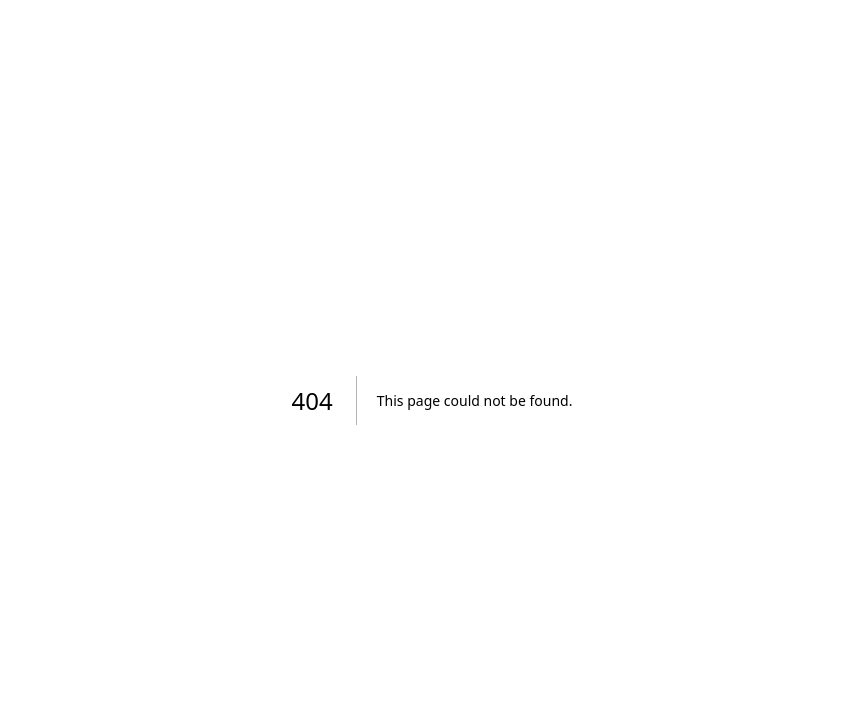
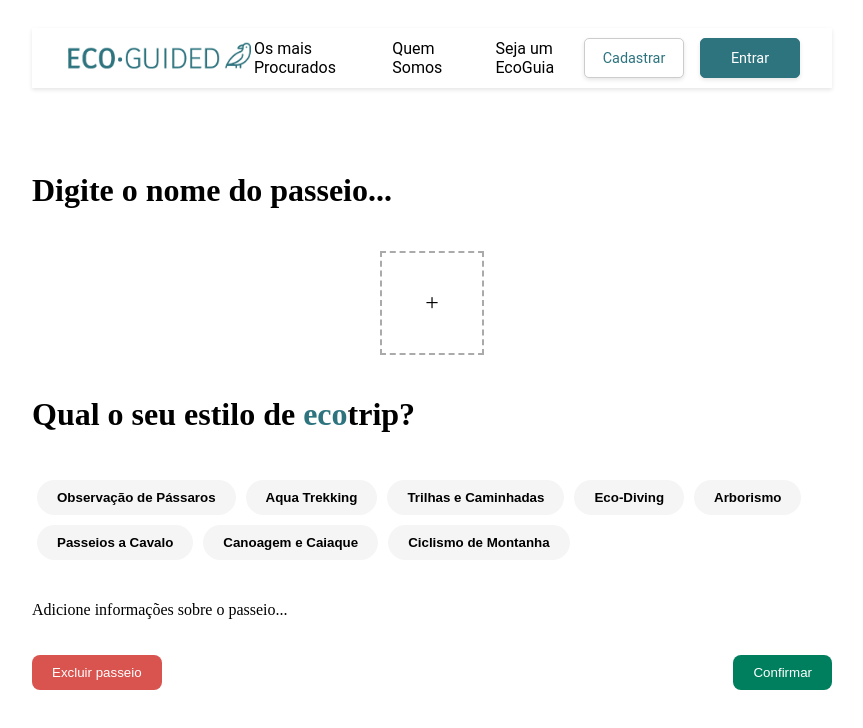
Before and after one commit to jose-fernando-1/Ecoguided, a Next.js app in the folder Frontend/nextapp/: page /FeedGuia2 in a window 1280 px wide. Before the commit this address had no page. Shown: the top 728 px of the page, without its empty margins (208-1071 px from the left). Built offline with nearby package versions, Linux system fonts and the light colour scheme.

Commit message:
FeedGuia 2

```diff
--- /dev/null
+++ b/Frontend/nextapp/components/Button.tsx
@@ -0,0 +1,18 @@
+import styles from "../styles/Button.module.css";
+
+interface ButtonProps {
+  text: string;
+  onClick: () => void;
+  type?: "primary" | "danger";
+  className?: string;
+}
+
+const Button = ({ text, onClick, type = "primary" }: ButtonProps) => {
+  return (
+    <button className={`${styles.button} ${styles[type]}`} onClick={onClick}>
+      {text}
+    </button>
+  );
+};
+
+export default Button;
--- /dev/null
+++ b/Frontend/nextapp/components/EditableText.tsx
@@ -0,0 +1,64 @@
+import { useState, useRef, useEffect, ElementType } from "react";
+
+interface EditableTextProps {
+  label?: string;
+  value: string;
+  setValue: (newValue: string) => void;
+  placeholder?: string;
+  tag?: ElementType; // permite definir o elemento HTML (ex: "h1", "p", etc.)
+}
+
+export default function EditableText({
+  label,
+  value,
+  setValue,
+  placeholder = "",
+  tag: Tag = "h1",
+}: EditableTextProps) {
+  const [editing, setEditing] = useState(false);
+  const textAreaRef = useRef<HTMLTextAreaElement>(null);
+
+  useEffect(() => {
+    if (textAreaRef.current) {
+      textAreaRef.current.style.height = "auto";
+      textAreaRef.current.style.height = textAreaRef.current.scrollHeight + "px";
+    }
+  }, [value, editing]);
+
+  return (
+    <div>
+      {label && <label>{label}</label>}
+      {editing ? (
+        <textarea
+          ref={textAreaRef}
+          value={value}
+          onChange={(e) => setValue(e.target.value)}
+          onBlur={() => setEditing(false)}
+          autoFocus
+          placeholder={placeholder}
+          style={{
+            border: "none",
+            outline: "none",
+            background: "transparent",
+            fontSize: "inherit",
+            resize: "none",
+            overflow: "hidden",
+            width: "100%",
+          }}
+        />
+      ) : (
+        <Tag
+          onClick={() => setEditing(true)}
+          style={{
+            cursor: "pointer",
+            width: "100%",
+            wordWrap: "break-word",
+            whiteSpace: "pre-wrap",
+          }}
+        >
+          {value || placeholder}
+        </Tag>
+      )}
+    </div>
+  );
+}
--- /dev/null
+++ b/Frontend/nextapp/components/ImageUploader.tsx
@@ -0,0 +1,28 @@
+import { useState } from "react";
+import styles from "../styles/ImageUploader.module.css";
+
+const ImageUploader = () => {
+  const [images, setImages] = useState<File[]>([]);
+
+  const handleImageUpload = (event: React.ChangeEvent<HTMLInputElement>) => {
+    if (event.target.files) {
+      setImages([...images, ...Array.from(event.target.files)]);
+    }
+  };
+
+  return (
+    <div className={styles.container}>
+      <div className={styles.imageGrid}>
+        {images.map((image, index) => (
+          <img key={index} src={URL.createObjectURL(image)} alt="Preview" className={styles.image} />
+        ))}
+        <label className={styles.uploadButton}>
+          +
+          <input type="file" accept="image/*" multiple onChange={handleImageUpload} />
+        </label>
+      </div>
+    </div>
+  );
+};
+
+export default ImageUploader;
--- /dev/null
+++ b/Frontend/nextapp/components/TripSelector.tsx
@@ -0,0 +1,49 @@
+import { useState } from "react";
+import styles from "../styles/TripSelector.module.css";
+import NavbarSimple from "../components/NavbarSimple";
+
+const tripOptions = [
+  "Observação de Pássaros",
+  "Aqua Trekking",
+  "Trilhas e Caminhadas",
+  "Eco-Diving",
+  "Arborismo",
+  "Passeios a Cavalo",
+  "Canoagem e Caiaque",
+  "Ciclismo de Montanha"
+];
+
+const TripSelector = () => {
+  const [selectedTrip, setSelectedTrip] = useState<string | null>(null);
+
+  return (
+    <div>
+      <div className={styles.container}>
+        <div className={styles.tripOptions}>
+          {tripOptions.map((trip) => (
+            <button
+              key={trip}
+              className={`${styles.tripButton} ${selectedTrip === trip ? styles.active : ""}`}
+              onClick={() => setSelectedTrip(trip)}
+              style={{
+                padding: "10px 20px",
+                borderRadius: "25px",
+                border: "none",
+                backgroundColor: selectedTrip === trip ? "#5D9EA1" : "#F5F5F5",
+                color: selectedTrip === trip ? "white" : "black",
+                fontWeight: "bold",
+                cursor: "pointer",
+                transition: "background-color 0.3s",
+                margin: "5px"
+              }}
+            >
+              {trip}
+            </button>
+          ))}
+        </div>
+      </div>
+    </div>
+  );
+};
+
+export default TripSelector;
--- /dev/null
+++ b/Frontend/nextapp/pages/FeedGuia2.tsx
@@ -0,0 +1,65 @@
+import { useState } from "react";
+import ImageUploader from "../components/ImageUploader";
+import TripSelector from "../components/TripSelector";
+import EditableText from "../components/EditableText";
+import Button from "../components/Button";
+import Navbar from "../components/Navbar";
+import styles from "../styles/Home.module.css";
+import Image from "next/image";
+
+export default function Home() {
+  const [tripName, setTripName] = useState("");
+  const [description, setDescription] = useState("");
+
+  return (
+    <div className={styles.container}>
+      <Navbar />
+
+      <main className={styles.main}>
+        <h1 className={styles.title}></h1>
+
+        <div className={styles.inputSection}>
+          <EditableText
+            placeholder="Digite o nome do passeio..."
+            value={tripName}
+            setValue={setTripName}
+          />
+        </div>
+
+        <div className={styles.imageUploaderContainer}>
+          <ImageUploader />
+        </div>
+
+        <h1 className={styles.subtitle}>
+          Qual o seu estilo de{" "}
+          <span className={styles.ecotripHighlight}>eco</span>trip?
+        </h1>
+        <div className={styles.tripSelectorContainer}>
+          <TripSelector />
+        </div>
+
+        <div className={styles.inputSection}>
+          <EditableText
+            tag="p"
+            placeholder="Adicione informações sobre o passeio..."
+            value={description}
+            setValue={setDescription}
+          />
+        </div>
+        <div className={styles.buttonContainer}>
+          <Button
+            text="Excluir passeio"
+            onClick={() => console.log("Passeio excluído")}
+            type="danger"
+            className={styles.dangerButton}
+          />
+          <Button
+            text="Confirmar"
+            onClick={() => console.log("Passeio confirmado")}
+            className={styles.confirmButton}
+          />
+        </div>
+      </main>
+    </div>
+  );
+}
--- /dev/null
+++ b/Frontend/nextapp/styles/Button.module.css
@@ -0,0 +1,16 @@
+.button {
+    padding: 10px 20px;
+    border-radius: 8px;
+    border: none;
+    cursor: pointer;
+  }
+
+  .primary {
+    background: #007f5f;
+    color: white;
+  }
+
+  .danger {
+    background: #d9534f;
+    color: white;
+  }
--- /dev/null
+++ b/Frontend/nextapp/styles/Home.module.css
@@ -0,0 +1,27 @@
+.container {
+    max-width: 800px;
+    margin: auto;
+    padding: 20px;
+  }
+
+  .header {
+    text-align: center;
+    font-size: 24px;
+    font-weight: bold;
+  }
+
+  .main {
+    display: flex;
+    flex-direction: column;
+    gap: 20px;
+  }
+
+  .buttonContainer {
+    display: flex;
+    justify-content: space-between;
+  }
+
+  .ecotripHighlight {
+    color: #2e747f; /* Azul similar ao usado nos botões */
+    font-weight: bold;
+  }
--- /dev/null
+++ b/Frontend/nextapp/styles/ImageUploader.module.css
@@ -0,0 +1,32 @@
+.container {
+    display: flex;
+    flex-direction: column;
+    align-items: center;
+  }
+
+  .imageGrid {
+    display: flex;
+    gap: 10px;
+  }
+
+  .image {
+    width: 100px;
+    height: 100px;
+    object-fit: cover;
+    border-radius: 8px;
+  }
+
+  .uploadButton {
+    width: 100px;
+    height: 100px;
+    display: flex;
+    align-items: center;
+    justify-content: center;
+    border: 2px dashed #aaa;
+    cursor: pointer;
+    font-size: 24px;
+  }
+
+  .uploadButton input {
+    display: none;
+  }
--- /dev/null
+++ b/Frontend/nextapp/styles/InputField.module.css
@@ -0,0 +1,16 @@
+.container {
+    display: flex;
+    flex-direction: column;
+    margin-bottom: 20px;
+  }
+
+  .label {
+    font-size: 14px;
+    margin-bottom: 5px;
+  }
+
+  .input {
+    padding: 10px;
+    border: 1px solid #aaa;
+    border-radius: 8px;
+  }
--- /dev/null
+++ b/Frontend/nextapp/styles/TripSelector.module.css
@@ -0,0 +1,19 @@
+.container {
+    display: flex;
+    flex-wrap: wrap;
+    gap: 10px;
+  }
+
+  .tripButton {
+    padding: 10px 15px;
+    border: 1px solid #aaa;
+    border-radius: 8px;
+    cursor: pointer;
+    background: white;
+  }
+
+  .active {
+    background: #007f5f;
+    color: white;
+    border-color: #007f5f;
+  }
```
Also changed, not shown: Frontend/nextapp/components/InputField.tsx (added, +25 -0 lines).
